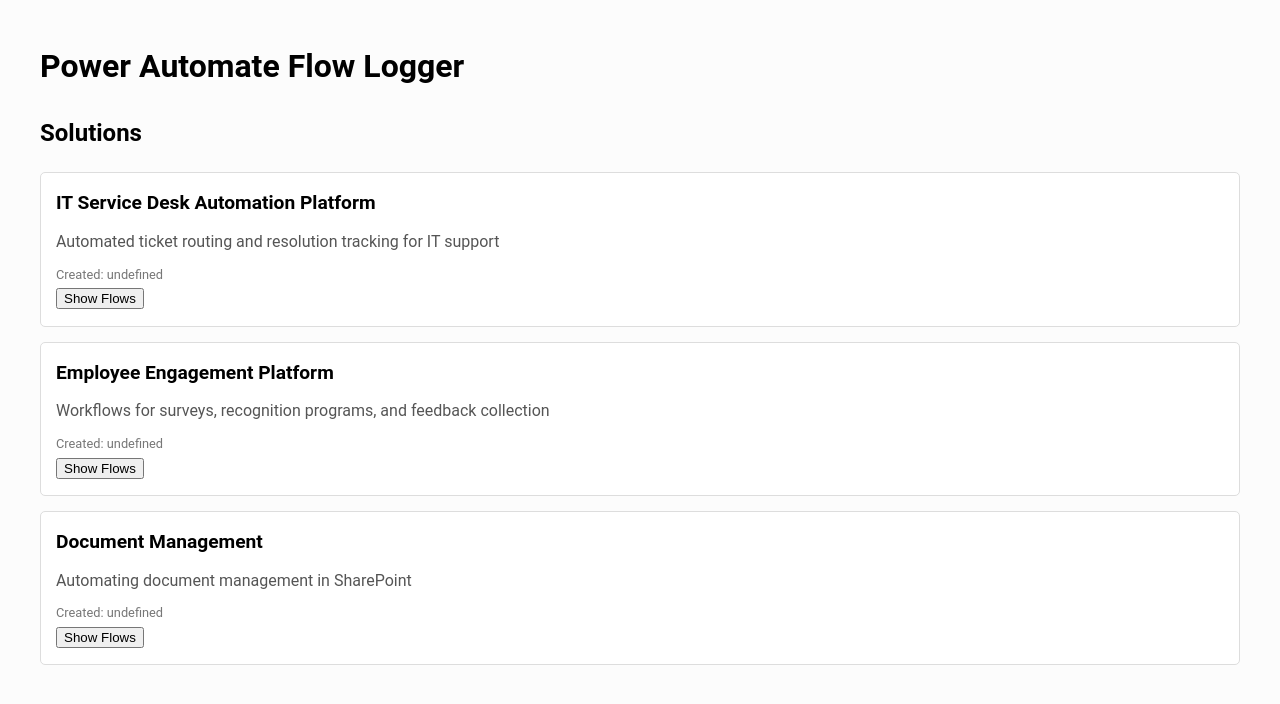
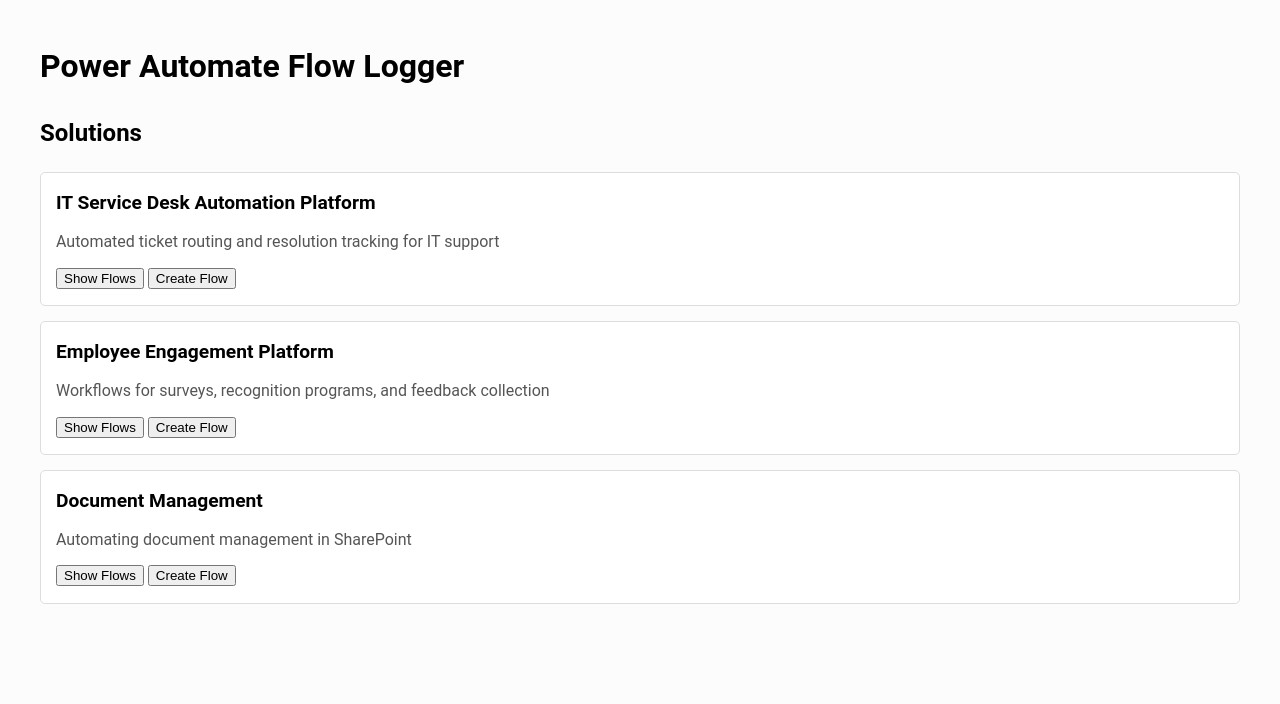
Before and after one commit to simra333/A2.2Flask, a Flask app: page / in a window 1280 px wide. Shown: the top 704 px of the page. Run offline with Flask 3, Linux system fonts and the light colour scheme; data comes from the database, SQL or seed files in the repository.

Commit message:
feature toggling for 'create flow' button

```diff
--- a/Templates/index.html
+++ b/Templates/index.html
@@ -7,35 +7,13 @@
 
     <div class="solutions-container">
         <h2>Solutions</h2>
-        <div id="solutions-list">
+        <div id="solutionsList">
             Loading solutions...
         </div>
     </div>
 
 <script>
-    // Fetch and display solutions
-    fetch('/api/solutions')
-        .then(response => response.json())
-        .then(data => {
-            const solutionsList = document.getElementById('solutions-list');
-            if (data.length === 0) {
-                solutionsList.innerHTML = '<p>No solutions found.</p>';
-            } else {
-                solutionsList.innerHTML = data.map(solution => `
-                    <div class="card" data-solution-id="${solution.id}">
-                        <div class="card-header">${solution.name}</div>
-                        <div class="card-description">${solution.description || 'No description'}</div>
-                        <div class="card-meta">Created: ${solution.created_at}</div>
-                        <button onclick="loadFlowsForSolution(${solution.id})">Show Flows</button>
-                        <div class="flows-list" id="solution-flows-${solution.id}" style="display: none;"></div>
-                    </div>
-                `).join('');
-            }
-        })
-        .catch(error => {
-            console.error('Error fetching solutions:', error);
-            document.getElementById('solutions-list').innerHTML = '<p>Error loading solutions.</p>';
-        });
+     const solutionsList = document.getElementById('solutionsList');
 
     // Function to load flows for a specific solution
     function loadFlowsForSolution(solutionId) {
@@ -74,5 +52,33 @@
             flowsContainer.style.display = 'none';
         }
     }
+
+    // 1. First, load solutions and create the card HTML
+fetch('/api/solutions')
+    .then(response => response.json())
+    .then(data => {
+        solutionsList.innerHTML = data.map(solution => `
+            <div class="card">
+                <!-- ... card content ... -->
+                <div class="card-header">${solution.name}</div>
+                <div class="card-description">${solution.description || 'No description'}</div>
+                <button onclick="loadFlowsForSolution(${solution.id})">Show Flows</button>
+                <button class="create-flow-btn" onclick="openCreateFlowModal(${solution.id})" style="display:none;">Create Flow</button>
+                <div class="flows-list" id="solution-flows-${solution.id}" style="display: none;"></div>
+            </div>
+        `).join('');
+
+        // 2. After solutions are loaded, check feature flags and show buttons
+        return fetch('/api/features');
+    })
+    .then(response => response.json())
+    .then(features => {
+        if (features.create_flow) {
+            document.querySelectorAll('.create-flow-btn').forEach(btn => {
+                btn.style.display = 'inline-block';
+            });
+        }
+    });
+
 </script>
 {% endblock %}
--- a/app.py
+++ b/app.py
@@ -86,6 +86,49 @@
                 flow["assigned"] = "Unassigned"
     return flows
 
+# API endpoint to create a flow
+@app.route('/api/flows', methods=['POST'])
+def create_flow():
+    """Create a new flow"""
+    # Check if feature is enabled
+    if not feature_flags.is_enabled('create_flow'):
+        return jsonify({"error": "Feature not enabled"}), 403
+
+    conn = database.get_connection()
+    try:
+        data = request.get_json()
+
+        # Validate required fields
+        required_fields = ['title', 'description', 'solution_id', 'priority', 'creator_id']
+        for field in required_fields:
+            if field not in data:
+                return jsonify({"error": f"Missing required field: {field}"}), 400
+
+        # Create flow using FlowHandler
+        handler = FlowHandler(conn)
+        success = handler.create_flow(
+            title=data['title'],
+            description=data['description'],
+            solution_id=data['solution_id'],
+            priority=data['priority'],
+            creator_id=data['creator_id']
+        )
+
+        if success:
+            return jsonify({"message": "Flow created successfully"}), 201
+        else:
+            return jsonify({"error": "Failed to create flow"}), 500
+    except Exception as e:
+        return jsonify({"error": str(e)}), 500
+    finally:
+        conn.close()
+
+# NEW: API endpoint to check feature flags
+@app.route('/api/features', methods=['GET'])
+def get_features():
+    """Return current feature flag status"""
+    return jsonify(feature_flags.flags)
+
 if __name__ == "__main__":
 	with app.app_context():
 		db.create_all()
```
